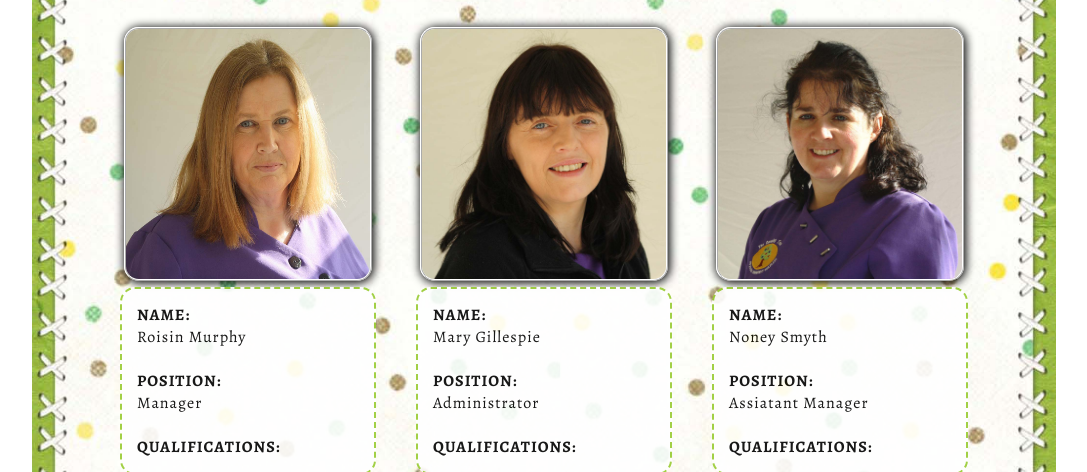
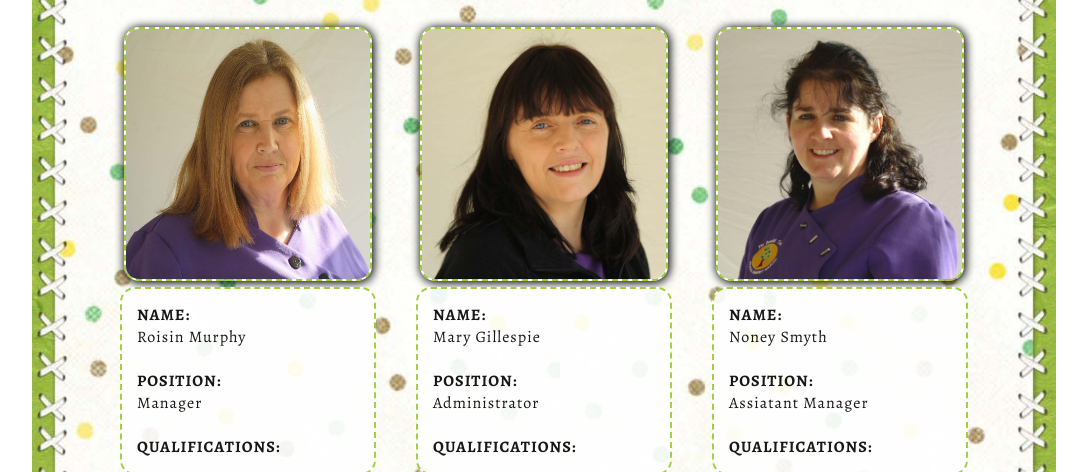
Before and after one commit to NataliaBujnowicz1987/The-Growing-Tree, a plain HTML site: page staff.html in a window 1280 px wide. Shown: the part 328-800 px from the top of the page, without its empty margins (96-1183 px from the left). Drawn offline with nearby package versions, Linux system fonts and the light colour scheme.

Commit message:
Update staff.css

```diff
--- a/styles/staff.css
+++ b/styles/staff.css
@@ -26,7 +26,7 @@
 	height: 250px;
 	-webkit-box-shadow: 1px 1px 10px 1px #000;
     	box-shadow: 1px 1px 10px 1px #000;
-	border: 2px ridge #fff;
+	border: 2px dashed #99cc33;
     	border-radius: 15px;
 }
 
@@ -37,8 +37,6 @@
 	text-align: left;
 	padding: 15px;
 	letter-spacing: 1px;
-	/* -webkit-box-shadow: 1px 1px 10px 1px #000;
-    box-shadow: 1px 1px 10px 1px #000; */
 	border-radius: 15px;
 	border: 2px dashed #99cc33;
 	overflow: hidden;
```
Lines whose indentation alone changed are shown as unchanged.
